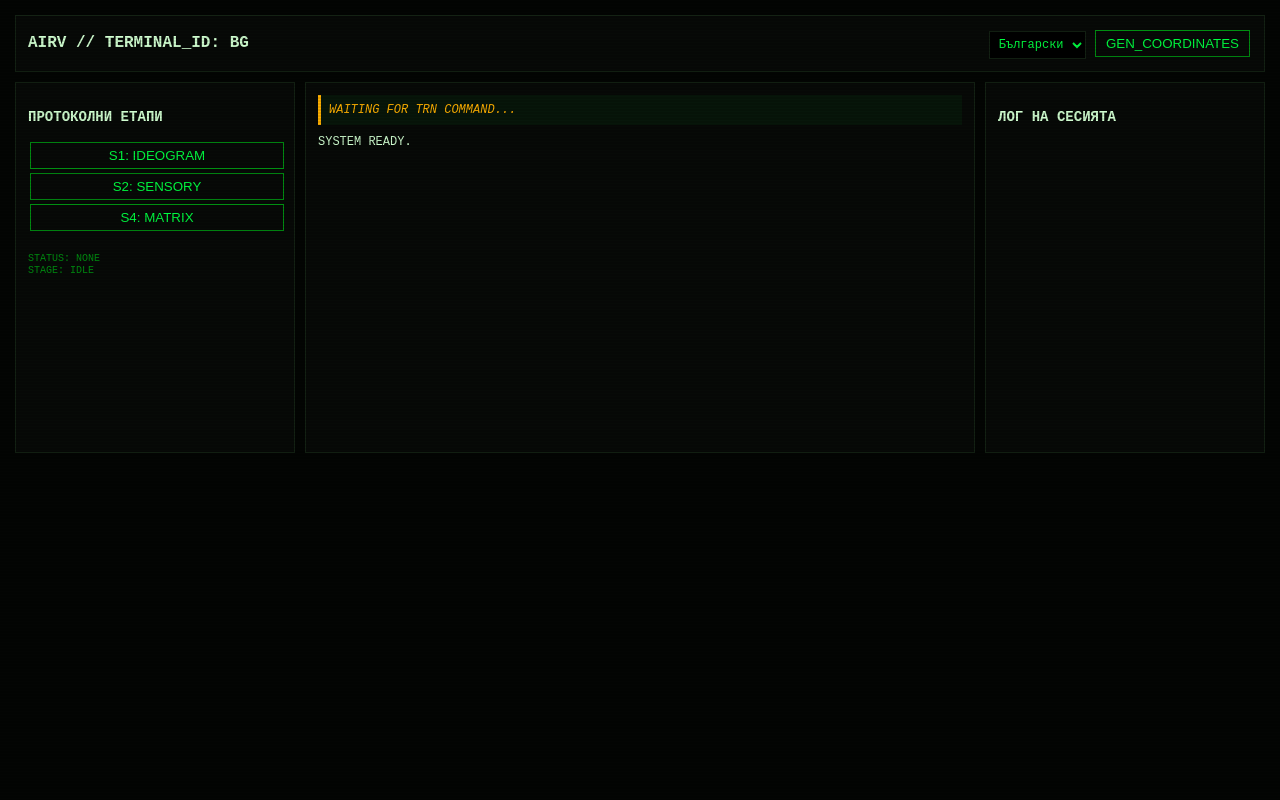
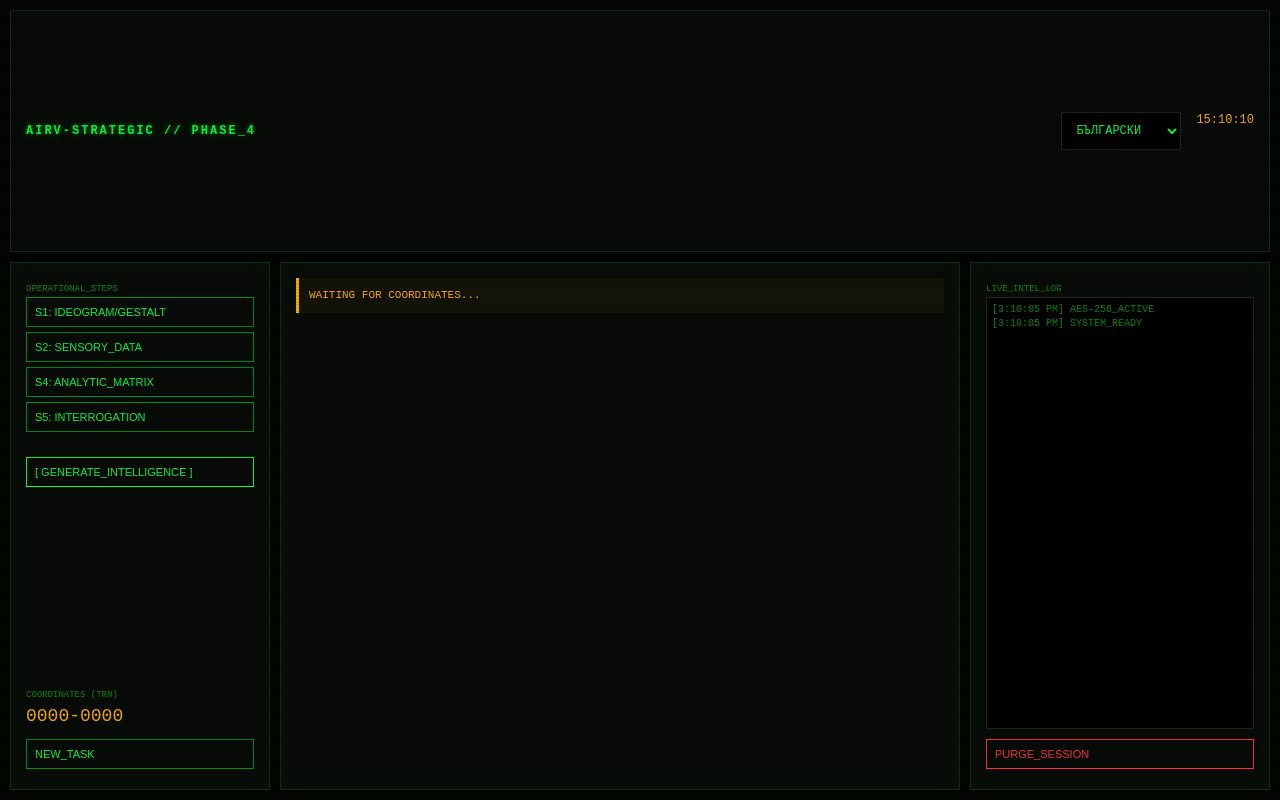
Before and after one commit to emillion-lab/AIRV, a plain HTML site: page index.html in a window 1280 px wide. Drawn offline with Linux system fonts and the light colour scheme.

Commit message:
Update index.html

```diff
--- a/index.html
+++ b/index.html
@@ -2,168 +2,222 @@
 <html lang="bg">
 <head>
 <meta charset="utf-8"/>
-<title>AIRV — MULTILINGUAL CLASSIFIED TERMINAL</title>
+<title>AIRV — STRATEGIC INTEL TERMINAL v4.0</title>
 <style>
   :root {
-    --bg: #030503; --panel: #070a07; --line: #142214;
+    --bg: #020502; --panel: #080c08; --line: #1a2a1a;
     --green: #00ff41; --green-dim: #008f11; --amber: #ffb000;
-    --txt: #d1ffd1; --mono: "Courier New", Courier, monospace;
+    --red: #ff3131; --txt: #d1ffd1; --mono: "Fira Code", "Courier New", monospace;
   }
+  * { box-sizing: border-box; transition: all 0.1s ease; }
   body {
     margin: 0; background: var(--bg); color: var(--txt);
-    font: 12px/1.2 var(--mono); text-transform: uppercase;
+    font: 12px/1.4 var(--mono); text-transform: uppercase;
+    overflow: hidden; height: 100vh;
   }
-  .container { max-width: 1400px; margin: 0 auto; padding: 15px; }
-  .grid { display: grid; gap: 10px; }
-  .g3 { grid-template-columns: 280px 1fr 280px; }
-  .panel { border: 1px solid var(--line); padding: 12px; background: var(--panel); position: relative; }
-  .btn { background: transparent; border: 1px solid var(--green-dim); color: var(--green); padding: 5px 10px; cursor: pointer; margin: 2px; }
-  .btn:hover { background: var(--green-dim); color: #000; }
-  .hint-box { background: rgba(0, 255, 65, 0.05); border-left: 3px solid var(--amber); padding: 8px; margin-bottom: 10px; color: var(--amber); font-style: italic; }
-  canvas.sk { background: #000; border: 1px solid var(--line); width: 100%; cursor: crosshair; }
-  textarea, input, select { background: #000; border: 1px solid var(--line); color: var(--green); padding: 5px; font: 12px var(--mono); width: 100%; }
-  .matrix-grid { display: grid; grid-template-columns: repeat(4, 1fr); gap: 5px; }
-  .crt::before { content: " "; position: fixed; inset: 0; background: linear-gradient(rgba(18, 16, 16, 0) 50%, rgba(0, 0, 0, 0.1) 50%); z-index: 100; pointer-events: none; background-size: 100% 3px; }
+  /* CRT Screen Effect */
+  body::before {
+    content: " "; position: fixed; inset: 0; pointer-events: none; z-index: 1000;
+    background: linear-gradient(rgba(18, 16, 16, 0) 50%, rgba(0, 0, 0, 0.1) 50%);
+    background-size: 100% 3px;
+  }
+  .app-grid { display: grid; grid-template-columns: 260px 1fr 300px; height: 100vh; padding: 10px; gap: 10px; }
+  .panel { border: 1px solid var(--line); background: var(--panel); display: flex; flex-direction: column; position: relative; padding: 15px; box-shadow: inset 0 0 15px rgba(0,255,65,0.05); }
+  .header { grid-column: span 3; display: flex; justify-content: space-between; align-items: center; padding: 5px 15px; border: 1px solid var(--line); background: var(--panel); }
+
+  .title { color: var(--green); font-weight: bold; letter-spacing: 2px; text-shadow: 0 0 5px var(--green-dim); }
+  .btn { background: transparent; border: 1px solid var(--green-dim); color: var(--green); padding: 8px; cursor: pointer; margin-bottom: 5px; text-align: left; font-size: 11px; }
+  .btn:hover, .btn.active { background: var(--green-dim); color: #000; box-shadow: 0 0 10px var(--green-dim); }
+  .btn-red { border-color: var(--red); color: var(--red); }
+
+  .hint { background: rgba(255, 176, 0, 0.05); border-left: 3px solid var(--amber); padding: 10px; margin-bottom: 15px; color: var(--amber); font-size: 11px; line-height: 1.4; }
+  canvas { background: #000; border: 1px solid var(--line); width: 100%; cursor: crosshair; flex-grow: 1; }
+
+  textarea, input, select { background: #000; border: 1px solid var(--line); color: var(--green); padding: 10px; font: 12px var(--mono); width: 100%; outline: none; }
+  .matrix-grid { display: grid; grid-template-columns: 1fr 1fr; gap: 10px; flex-grow: 1; }
+  .label { font-size: 9px; color: var(--green-dim); margin: 5px 0 2px 0; display: block; }
+
+  #log { flex-grow: 1; overflow-y: auto; font-size: 10px; color: var(--green-dim); padding: 5px; border: 1px solid var(--line); background: #000; }
+  .report-box { background: #000; padding: 20px; border: 1px dashed var(--green); white-space: pre-wrap; font-size: 13px; color: #fff; line-height: 1.6; overflow-y: auto; }
 </style>
 </head>
-<body class="crt">
+<body>
 
-<div class="container">
-  <div class="panel" style="display:flex; justify-content: space-between; align-items: center; margin-bottom:10px;">
-    <div style="font-size:16px; font-weight:bold;">AIRV // TERMINAL_ID: <span id="cur-lang-label">BG</span></div>
-    <div>
-      <select id="lang-select" style="width: auto;" onchange="updateLang()">
-        <option value="bg">Български</option>
-        <option value="en">English</option>
-        <option value="cz">Čeština</option>
+<div class="app-grid">
+  <header class="header">
+    <div class="title">AIRV-STRATEGIC // PHASE_4</div>
+    <div style="display:flex; gap:15px;">
+      <select id="lang" onchange="switchLang()" style="width:120px;">
+        <option value="bg">БЪЛГАРСКИ</option>
+        <option value="en">ENGLISH</option>
+        <option value="cz">ČEŠTINA</option>
+        <option value="de">DEUTSCH</option>
+        <option value="ru">РУССКИЙ</option>
       </select>
-      <button class="btn" onclick="generateTRN()">GEN_COORDINATES</button>
+      <div id="clock" style="color:var(--amber)">00:00:00</div>
     </div>
-  </div>
+  </header>
 
-  <div class="grid g3">
-    <div class="panel">
-      <h3 id="label-nav">PROTOCOL_STEPS</h3>
-      <button class="btn" style="width:100%" onclick="setStage('S1')">S1: IDEOGRAM</button>
-      <button class="btn" style="width:100%" onclick="setStage('S2')">S2: SENSORY</button>
-      <button class="btn" style="width:100%" onclick="setStage('S4')">S4: MATRIX</button>
-      <div style="margin-top:20px; font-size:10px; color:var(--green-dim);">
-        STATUS: <span id="trn-display">NONE</span><br>
-        STAGE: <span id="st-display">IDLE</span>
-      </div>
+  <nav class="panel">
+    <span class="label">OPERATIONAL_STEPS</span>
+    <button class="btn" id="btn-S1" onclick="setStage('S1')">S1: IDEOGRAM/GESTALT</button>
+    <button class="btn" id="btn-S2" onclick="setStage('S2')">S2: SENSORY_DATA</button>
+    <button class="btn" id="btn-S4" onclick="setStage('S4')">S4: ANALYTIC_MATRIX</button>
+    <button class="btn" id="btn-S5" onclick="setStage('S5')">S5: INTERROGATION</button>
+    <button class="btn" id="btn-REP" onclick="setStage('REP')" style="margin-top:20px; border-color:var(--green);">[ GENERATE_INTELLIGENCE ]</button>
+
+    <div style="margin-top:auto;">
+      <span class="label">COORDINATES (TRN)</span>
+      <div id="trn-val" style="font-size:18px; color:var(--amber); margin-bottom:10px;">0000-0000</div>
+      <button class="btn" onclick="newTRN()" style="width:100%">NEW_TASK</button>
     </div>
+  </nav>
 
-    <div class="panel" id="work-area">
-      <div id="hint-area" class="hint-box"></div>
-      <div id="stage-content"></div>
-    </div>
+  <main class="panel">
+    <div id="hint-box" class="hint"></div>
+    <div id="workspace" style="display:flex; flex-direction:column; flex-grow:1;"></div>
+  </main>
 
-    <div class="panel">
-      <h3 id="label-log">SESSION_LOG</h3>
-      <div id="log-entries" style="height:300px; overflow-y:auto; color:var(--green-dim); font-size:10px;"></div>
-    </div>
-  </div>
+  <aside class="panel">
+    <span class="label">LIVE_INTEL_LOG</span>
+    <div id="log"></div>
+    <button class="btn btn-red" onclick="resetSession()" style="margin-top:10px; width:100%">PURGE_SESSION</button>
+  </aside>
 </div>
 
 <script>
 const I18N = {
   bg: {
-    nav: "ПРОТОКОЛНИ ЕТАПИ", log: "ЛОГ НА СЕСИЯТА",
-    hints: {
-      S1: "ИНСТРУКЦИЯ: Начертай идеограмата веднага след TRN. Не мисли. Земя? Вода? Въздух? Движение?",
-      S2: "ИНСТРУКЦИЯ: Опиши само физически усещания. Цветове, температури, миризми, звуци.",
-      S4: "ИНСТРУКЦИЯ: Подреди данните. Ако усетиш силен 'шум' (име на място), запиши го в AOL колоната и почини."
-    },
-    labels: { s: "Сетивни", d: "Размерни", ai: "Естетика", aol: "Анализ/AOL" }
+    h: ["Етап 1: Начертай импулса веднага. Опиши физическия гесталт.", "Етап 2: Сетивни качества (цветове, звуци, миризми). Без имена!", "Етап 4: Матрица. Раздели данните от аналитичния шум (AOL).", "Етап 5: Обобщение. Какъв е изводът за функцията на обекта?", "ФИНАЛЕН ДОКЛАД: Анализирани данни за оперативно ползване."],
+    labels: ["СЕТИВА", "РАЗМЕРИ", "ЕСТЕТИКА", "AOL/АНАЛИЗ", "ИЗВОД / ФУНКЦИЯ", "ВИЗУАЛИЗАЦИЯ"]
   },
   en: {
-    nav: "PROTOCOL STEPS", log: "SESSION LOG",
-    hints: {
-      S1: "HINT: Draw the ideogram immediately. Don't think. Land? Water? Air? Motion?",
-      S2: "HINT: List sensory data only. Colors, textures, smells, sounds.",
-      S4: "HINT: Categorize data. If you 'see' a name, put it in AOL and take a break."
-    },
-    labels: { s: "Sensory", d: "Dimension", ai: "Aesthetic", aol: "Analysis/AOL" }
+    h: ["Stage 1: Sketch the impulse instantly. Define the gestalt.", "Stage 2: Sensory qualities (colors, sounds, smells). No names!", "Stage 4: Matrix. Separate signal from analytical noise (AOL).", "Stage 5: Interrogation. What is the conclusion about the function?", "FINAL REPORT: Analyzed intelligence for operational use."],
+    labels: ["SENSORY", "DIMENSIONS", "AESTHETIC", "AOL/ANALYSIS", "CONCLUSION / FUNCTION", "VISUALIZATION"]
   },
   cz: {
-    nav: "PROTOKOLÁRNÍ KROKY", log: "PROTOKOL RELACE",
-    hints: {
-      S1: "TIP: Nakreslete ideogram okamžitě. Nepřemýšlejte. Země? Voda? Vzduch? Pohyb?",
-      S2: "TIP: Popište pouze smyslové vjemy. Barvy, teploty, pachy, zvuky.",
-      S4: "TIP: Roztřiďte data. Pokud 'uvidíte' jméno, zapište ho do AOL a dejte si pauzu."
-    },
-    labels: { s: "Smyslové", d: "Rozměry", ai: "Estetika", aol: "Analýza/AOL" }
+    h: ["Fáze 1: Okamžitě nakreslete impuls. Definujte gestalt.", "Fáze 2: Smyslové vlastnosti (barvy, zvuky, pachy). Žádná jména!", "Fáze 4: Matice. Oddělte signál od analytického šumu (AOL).", "Fáze 5: Výslech. Jaký je závěr o funkci objektu?", "ZÁVĚREČNÁ ZPRÁVA: Analyzované zpravodajské informace."],
+    labels: ["SMYSLY", "ROZMĚRY", "ESTETIKA", "AOL/ANALÝZA", "ZÁVĚR / FUNKCE", "VIZUALIZACE"]
+  },
+  de: {
+    h: ["Phase 1: Skizzieren Sie den Impuls sofort. Gestalt definieren.", "Phase 2: Sensorik (Farben, Töne, Gerüche). Keine Namen!", "Phase 4: Matrix. Signal von analytischem Rauschen (AOL) trennen.", "Phase 5: Abfrage. Was ist die Schlussfolgerung zur Funktion?", "BERICHT: Analysierte Daten für den operativen Einsatz."],
+    labels: ["SENSORIK", "DIMENSIONEN", "ÄSTHETIK", "AOL/ANALYSE", "FAZIT / FUNKTION", "VISUALISIERUNG"]
+  },
+  ru: {
+    h: ["Этап 1: Немедленно нарисуйте импульс. Определите гештальт.", "Этап 2: Сенсорные данные (цвет, звук, запах). Без имен!", "Этап 4: Матрица. Отделите сигнал от аналитического шума (AOL).", "Этап 5: Опрос. Каков вывод о функции объекта?", "ОТЧЕТ: Аналитические данные для оперативного использования."],
+    labels: ["ЧУВСТВА", "РАЗМЕРЫ", "ЭСТЕТИКА", "AOL/АНАЛИЗ", "ВЫВОД / ФУНКЦИЯ", "ВИЗУАЛИЗАЦИЯ"]
   }
 };
 
-let currentLang = 'bg';
-let state = { stage: 'IDLE', trn: '' };
+let state = {
+  lang: 'bg', stage: 'IDLE', trn: '0000-0000',
+  data: { s1_txt: '', s2_txt: '', s4_s: '', s4_d: '', s4_ai: '', s4_aol: '', s5_txt: '', canvas: null }
+};
 
-function updateLang() {
-  currentLang = document.getElementById('lang-select').value;
-  document.getElementById('cur-lang-label').textContent = currentLang.toUpperCase();
-  document.getElementById('label-nav').textContent = I18N[currentLang].nav;
-  document.getElementById('label-log').textContent = I18N[currentLang].log;
+function switchLang() {
+  state.lang = document.getElementById('lang').value;
   render();
 }
 
-function generateTRN() {
+function newTRN() {
   state.trn = `${Math.floor(1000+Math.random()*8999)}-${Math.floor(1000+Math.random()*8999)}`;
-  document.getElementById('trn-display').textContent = state.trn;
-  log(`COORDINATES SET: ${state.trn}`);
+  document.getElementById('trn-val').textContent = state.trn;
+  log(`NEW_TASK: ${state.trn}`, 'amber');
+  setStage('S1');
 }
 
 function setStage(s) {
   state.stage = s;
-  document.getElementById('st-display').textContent = s;
+  document.querySelectorAll('.btn').forEach(b => b.classList.remove('active'));
+  const activeBtn = document.getElementById('btn-'+s);
+  if(activeBtn) activeBtn.classList.add('active');
   render();
 }
 
 function render() {
-  const area = document.getElementById('stage-content');
-  const hint = document.getElementById('hint-area');
+  const ws = document.getElementById('workspace');
+  const hint = document.getElementById('hint-box');
+  const lb = I18N[state.lang].labels;
+  ws.innerHTML = "";
 
-  if(state.stage === 'IDLE') {
-    hint.innerHTML = "WAITING FOR TRN COMMAND...";
-    area.innerHTML = "SYSTEM READY.";
-    return;
-  }
+  if(state.stage === 'IDLE') { hint.textContent = "WAITING FOR COORDINATES..."; return; }
 
-  hint.textContent = I18N[currentLang].hints[state.stage];
+  const stageIdx = ['S1','S2','S4','S5','REP'].indexOf(state.stage);
+  hint.textContent = I18N[state.lang].h[stageIdx];
 
-  if(state.stage === 'S1') {
-    area.innerHTML = `<canvas id="c" class="sk" height="300"></canvas><button class="btn" onclick="clearC()">CLEAR</button>`;
-    initC();
-  } else if(state.stage === 'S4') {
-    const l = I18N[currentLang].labels;
-    area.innerHTML = `
-      <div class="matrix-grid">
-        <div><label>${l.s}</label><textarea></textarea></div>
-        <div><label>${l.d}</label><textarea></textarea></div>
-        <div><label>${l.ai}</label><textarea></textarea></div>
-        <div style="color:var(--amber)"><label>${l.aol}</label><textarea></textarea></div>
-      </div>`;
-  } else {
-    area.innerHTML = `<textarea style="height:300px" placeholder="DATA INPUT..."></textarea>`;
+  switch(state.stage) {
+    case 'S1':
+      ws.innerHTML = `<span class="label">${lb[5]}</span><canvas id="cvs"></canvas>
+                      <span class="label">GESTALT</span><input type="text" value="${state.data.s1_txt}" oninput="state.data.s1_txt=this.value">`;
+      initCanvas(); break;
+    case 'S2':
+      ws.innerHTML = `<span class="label">${lb[0]}</span><textarea oninput="state.data.s2_txt=this.value">${state.data.s2_txt}</textarea>`;
+      break;
+    case 'S4':
+      ws.innerHTML = `<div class="matrix-grid">
+        <div><span class="label">${lb[0]}</span><textarea oninput="state.data.s4_s=this.value">${state.data.s4_s}</textarea></div>
+        <div><span class="label">${lb[1]}</span><textarea oninput="state.data.s4_d=this.value">${state.data.s4_d}</textarea></div>
+        <div><span class="label">${lb[2]}</span><textarea oninput="state.data.s4_ai=this.value">${state.data.s4_ai}</textarea></div>
+        <div><span class="label" style="color:var(--amber)">${lb[3]}</span><textarea oninput="state.data.s4_aol=this.value">${state.data.s4_aol}</textarea></div>
+      </div>`; break;
+    case 'S5':
+      ws.innerHTML = `<span class="label">${lb[4]}</span><textarea oninput="state.data.s5_txt=this.value">${state.data.s5_txt}</textarea>`;
+      break;
+    case 'REP':
+      generateFinalReport(ws); break;
   }
 }
 
-function initC() {
-  const c = document.getElementById('c'); if(!c) return;
-  const ctx = c.getContext('2d');
-  let d = false; ctx.strokeStyle = "#00ff41"; ctx.lineWidth = 2;
-  c.onmousedown = (e) => { d = true; ctx.beginPath(); ctx.moveTo(e.offsetX, e.offsetY); };
-  c.onmousemove = (e) => { if(d) { ctx.lineTo(e.offsetX, e.offsetY); ctx.stroke(); } };
-  window.onmouseup = () => d = false;
-}
-function clearC() { const c = document.getElementById('c'); c.getContext('2d').clearRect(0,0,c.width,c.height); }
+function generateFinalReport(container) {
+  const d = state.data;
+  const report = `
+[INTELLIGENCE REPORT]
+--------------------------------------------------
+TARGET_THEME:  ${state.trn}
+TIMESTAMP:     ${new Date().toLocaleString()}
+OPERATOR_ID:   AIRV_PRO_TERMINAL
+--------------------------------------------------
 
-function log(m) {
-  const l = document.getElementById('log-entries');
-  l.innerHTML = `<div>> ${m}</div>` + l.innerHTML;
+1. VISUALIZATION (GESTALT)
+   - DATA: ${d.s1_txt || "NONE"}
+
+2. PARAMETERS (SENSORY & DIMENSIONS)
+   - S2_RAW: ${d.s2_txt || "NO SENSORY DATA"}
+   - S4_STRUCTURE: ${d.s4_s} | ${d.s4_d}
+   - AESTHETIC: ${d.s4_ai}
+
+3. ANALYTICAL NOISE (AOL)
+   - REJECTED_CONCEPTS: ${d.aol || "SYSTEM CLEAN"}
+
+4. CONCLUSION (FUNCTIONAL DEDUCTION)
+   - SUMMARY: ${d.s5_txt || "INCOMPLETE ANALYSIS"}
+
+--------------------------------------------------
+[END OF REPORT - CLASSIFIED]`;
+
+  container.innerHTML = `<div class="report-box">${report}</div>
+    <button class="btn" style="margin-top:10px; width:100%" onclick="window.print()">PRINT_INTEL</button>`;
 }
 
-window.onload = updateLang;
+function initCanvas() {
+  const c = document.getElementById('cvs'); if(!c) return;
+  const ctx = c.getContext('2d');
+  c.width = c.offsetWidth; c.height = c.offsetHeight;
+  if(state.data.canvas) { const img = new Image(); img.onload=()=>ctx.drawImage(img,0,0); img.src=state.data.canvas; }
+  let draw = false; ctx.strokeStyle="#00ff41"; ctx.lineWidth=2;
+  c.onmousedown = (e) => { draw=true; ctx.beginPath(); ctx.moveTo(e.offsetX, e.offsetY); };
+  c.onmousemove = (e) => { if(draw){ ctx.lineTo(e.offsetX, e.offsetY); ctx.stroke(); } };
+  window.onmouseup = () => { if(draw){ draw=false; state.data.canvas=c.toDataURL(); } };
+}
+
+function log(m, cl='') {
+  const l = document.getElementById('log');
+  l.innerHTML = `<div>[${new Date().toLocaleTimeString()}] <span style="color:var(--${cl||'green-dim'})">${m}</span></div>` + l.innerHTML;
+}
+
+function resetSession() { if(confirm("PURGE ALL DATA?")) location.reload(); }
+setInterval(()=> { document.getElementById('clock').textContent = new Date().toLocaleTimeString('en-GB'); }, 1000);
+window.onload = () => { log("SYSTEM_READY"); log("AES-256_ACTIVE"); render(); };
 </script>
 </body>
 </html>
```
